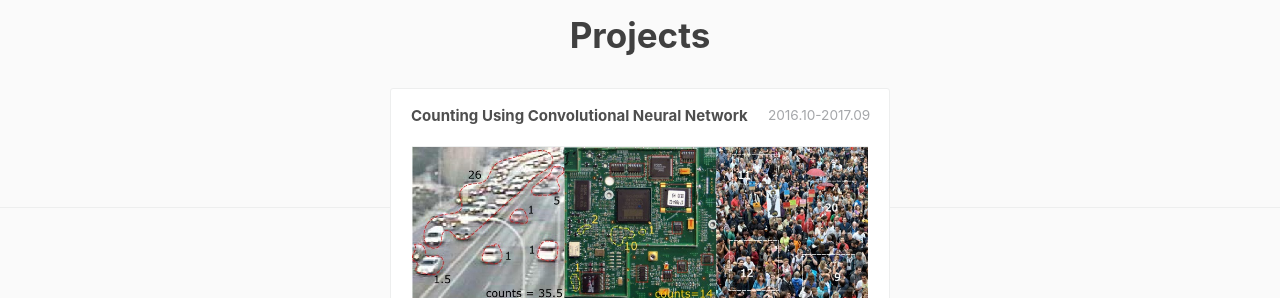
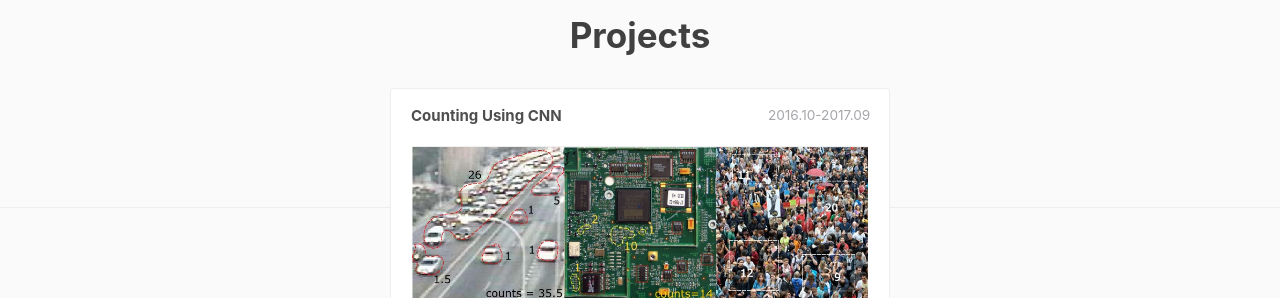
Before and after one commit to xieshuaix/xieshuaix.github.io, a Jekyll site: the page built from portfolio/index.html, in a window 1280 px wide. Shown: the part 174-472 px from the top of the page. Built offline with Jekyll 4.4.1, drawn with Linux system fonts in a browser that asks for light colours; nearby versions of some CDN libraries; comment, search, counter and statistics services are not loaded.

Commit message:
Modified title of a project card to accommodate mobile display.

```diff
--- a/_layouts/default.html
+++ b/_layouts/default.html
@@ -14,6 +14,7 @@
 
 
 <!-- Image to hack wechat -->
+<!-- TODO: Need to check if this works -->
 <img src="/img/icon_wechat.png" width="0" height="0" />
 <!-- Migrate from head to bottom, no longer block render and still work -->
 
--- a/portfolio/index.html
+++ b/portfolio/index.html
@@ -25,7 +25,7 @@ layout: default
 					<!-- Card 1 -->
 					<li>
 						<div class="cbp_tmlabel">
-							<h2 id="busyweek">Counting Using Convolutional Neural Network</h2>
+							<h2 id="counting">Counting Using CNN</h2>
 							<time>2016.10-2017.09</time>
 							<ul>
 								<li>
@@ -48,7 +48,9 @@ layout: default
 								<li class="skill">
 									<span><b>CV</b></span>
 								  <span><b>ML</b></span>
+									<!-- TODO: Add an pdf icon with link to the report -->
 									<span class="link"><a target="_blank" href="http://goo.gl/P3Lvyh">Read More</a></span>
+									<!-- TODO: Link readmore to a post with more details -->
 								</li>
 							</ul>
 						</div>
```
